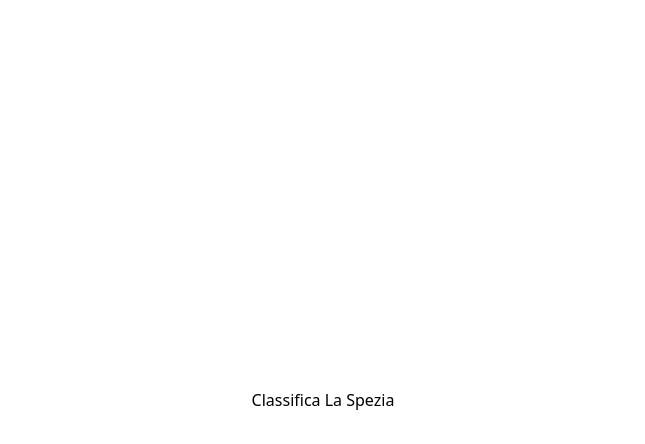
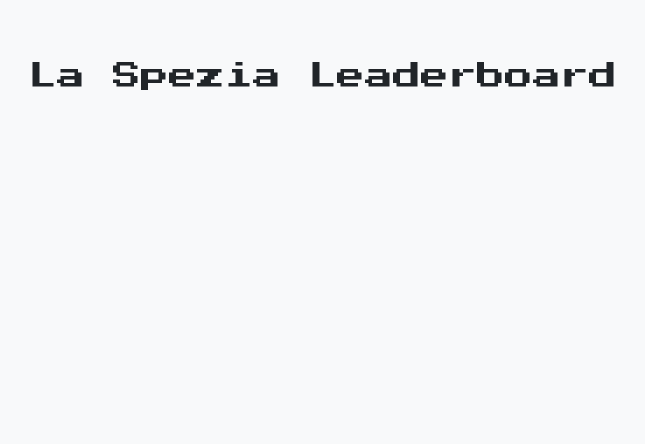
Before and after one commit to StefanoReali90/GameCharts, a React (Vite) app in the folder frontend/: page / in a window 1280 px wide. Shown: the top 444 px of the page, without its empty margins (317-962 px from the left). Built offline with nearby package versions, Linux system fonts and the light colour scheme.

Commit message:
installata libreria nes.css e messo titolo in alto per test

```diff
--- a/frontend/index.html
+++ b/frontend/index.html
@@ -3,16 +3,8 @@
   <head>
     <meta charset="UTF-8" />
     <meta name="viewport" content="width=device-width, initial-scale=1.0" />
-    <title>Classifica La Spezia</title>
-    <style>
-      body {
-        min-height: 100vh;
-        margin: 0;
-        display: grid;
-        place-items: center;
-        font-family: system-ui, sans-serif;
-      }
-    </style>
+    <meta name="theme-color" content="#212529" />
+    <title>La Spezia Leaderboard</title>
   </head>
   <body>
     <div id="root"></div>
--- a/frontend/src/App.jsx
+++ b/frontend/src/App.jsx
@@ -1,3 +1,7 @@
 export default function App() {
-  return <main>Classifica La Spezia</main>
+  return (
+    <main className="app-shell">
+      <h1>La Spezia Leaderboard</h1>
+    </main>
+  )
 }
--- a/frontend/src/index.css
+++ b/frontend/src/index.css
@@ -1,3 +1,14 @@
+@import url('https://fonts.googleapis.com/css2?family=Press+Start+2P&display=swap');
+:root {
+  font-family: 'Press Start 2P', cursive;
+  color: #212529;
+  background: #f8f9fa;
+  font-synthesis: none;
+  text-rendering: optimizeLegibility;
+  -webkit-font-smoothing: antialiased;
+  -moz-osx-font-smoothing: grayscale;
+}
+
 * {
   box-sizing: border-box;
 }
@@ -12,11 +23,26 @@ body,
 
 body {
   min-height: 100vh;
-  font-family: system-ui, sans-serif;
+  font-family: 'Press Start 2P', cursive;
 }
 
-main {
-  display: grid;
+.app-shell {
+  display: flex;
   min-height: 100vh;
-  place-items: center;
+  justify-content: center;
+  align-items: flex-start;
+  padding: 2rem;
 }
+
+.app-shell h1 {
+  max-width: 100%;
+  font-size: clamp(1rem, 3vw, 1.75rem);
+  line-height: 1.8;
+  text-align: center;
+}
+
+@media (max-width: 600px) {
+  .app-shell {
+    padding: 1rem;
+  }
+}
```
